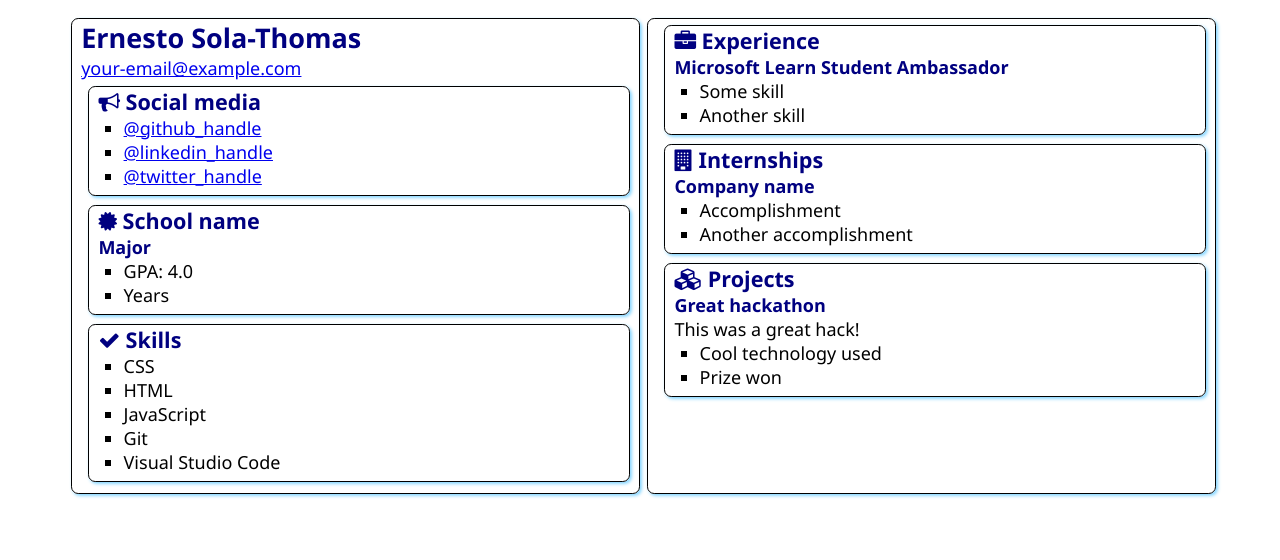
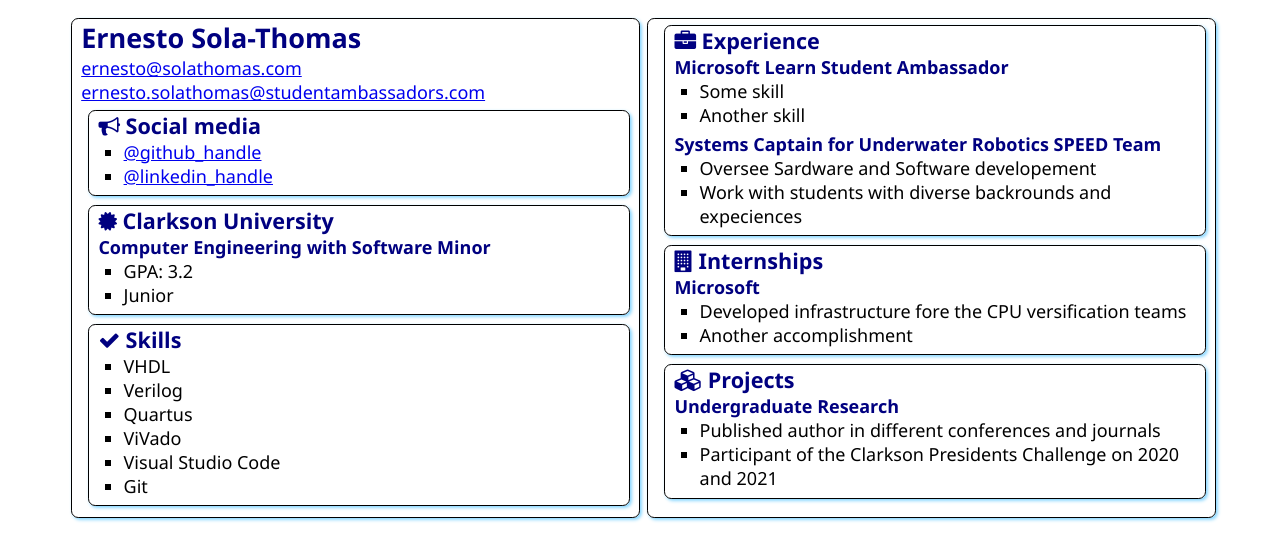
Before and after one commit to esola-thomas/SATechnicalOnboarding, a plain HTML site: page src/index.html in a window 1280 px wide. Drawn offline with Linux system fonts and the light colour scheme.

Commit message:
Updated personal information

```diff
--- a/src/index.html
+++ b/src/index.html
@@ -13,7 +13,8 @@
     <main>
         <article class="box">
             <h1>Ernesto Sola-Thomas</h1>
-            <div><a href="mailto:your.email@example.com">your-email@example.com</a></div>
+            <div><a href="mailto:ernesto@solathomas.com">ernesto@solathomas.com</a></div>
+            <div><a href="mailto:ernesto.solathomas@studentambassadors.com">ernesto.solathomas@studentambassadors.com</a></div>
 
             <section class="box">
                 <h2>
@@ -21,9 +22,12 @@
                     Social media
                 </h2>
                 <ul>
-                    <li><a href="https://github.com/<handle>">@github_handle</a></li>
-                    <li><a href="https://linkedin.com/in/<handle>">@linkedin_handle</a></li>
-                    <li><a href="https://twitter.com/<handle>">@twitter_handle</a></li>
+                    <li><a href="https://github.com/esola-thomas">@github_handle</a></li>
+                    <li><a href="https://linkedin.com/in/sola-thomas">@linkedin_handle</a></li>
+                    <!--
+                        <li><a href="https://twitter.com/<handle>">@twitter_handle</a></li>
+                    -->
+
                 </ul>
             </section>
 
@@ -31,12 +35,12 @@
                 <div class="education">
                     <h2>
                         <i class="fa fa-certificate" aria-hidden="true"></i>
-                        School name
+                        Clarkson University
                     </h2>
-                    <h3>Major</h3>
+                    <h3>Computer Engineering with Software Minor</h3>
                     <ul>
-                        <li>GPA: 4.0</li>
-                        <li>Years</li>
+                        <li>GPA: 3.2</li>
+                        <li>Junior</li>
                     </ul>
                 </div>
             </section>
@@ -47,11 +51,12 @@
                     Skills
                 </h2>
                 <ul>
-                    <li>CSS</li>
-                    <li>HTML</li>
-                    <li>JavaScript</li>
+                    <li>VHDL</li>
+                    <li>Verilog</li>
+                    <li>Quartus</li>
+                    <li>ViVado</li>
+                    <li>Visual Studio Code</li>
                     <li>Git</li>
-                    <li>Visual Studio Code</li>
                 </ul>
             </section>
         </article>
@@ -66,6 +71,11 @@
                     <li>Some skill</li>
                     <li>Another skill</li>
                 </ul>
+                <h3>Systems Captain for Underwater Robotics SPEED Team</h3>
+                <ul>
+                    <li>Oversee Sardware and Software developement</li>
+                    <li>Work with students with diverse backrounds and expeciences</li>
+                </ul>
             </section>
             <section class="box">
                 <h2>
@@ -73,9 +83,9 @@
                     Internships
                 </h2>
 
-                <h3>Company name</h3>
+                <h3>Microsoft</h3>
                 <ul>
-                    <li>Accomplishment</li>
+                    <li>Developed infrastructure fore the CPU versification teams</li>
                     <li>Another accomplishment</li>
                 </ul>
             </section>
@@ -85,11 +95,14 @@
                     Projects
                 </h2>
 
-                <h3>Great hackathon</h3>
-                <div>This was a great hack!</div>
+                <h3>Undergraduate Research</h3>
+                <!--
+                    <div>This was a great hack!</div>
+                -->
+
                 <ul>
-                    <li>Cool technology used</li>
-                    <li>Prize won</li>
+                    <li>Published author in different conferences and journals</li>
+                    <li>Participant of the Clarkson Presidents Challenge on 2020 and 2021</li>
                 </ul>
             </section>
         </article>
```
